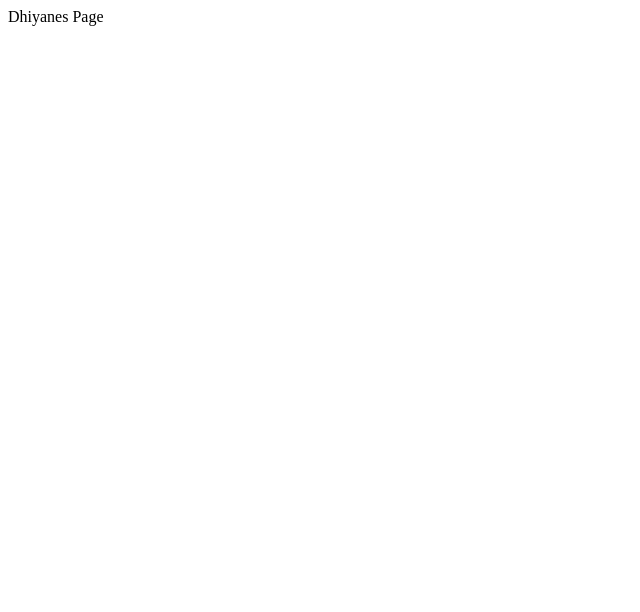
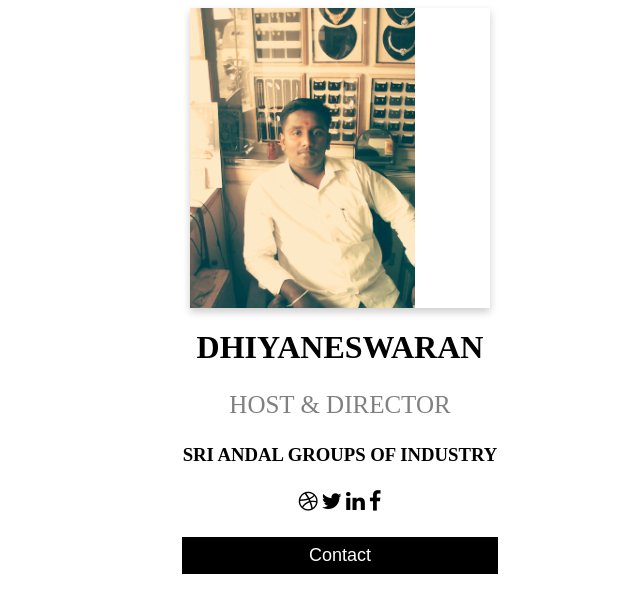
Before and after one commit to dhiyaneshkannan/dhiyaneshkannan.github.io, a plain HTML site: page index.html in a window 1280 px wide. Shown: the whole page, without its empty margins (0-640 px from the left). Drawn offline with Linux system fonts and the light colour scheme.

Commit message:
Update index.html

```diff
--- a/index.html
+++ b/index.html
@@ -1,5 +1,115 @@
 <html>
+<link rel="stylesheet" href="https://cdnjs.cloudflare.com/ajax/libs/font-awesome/4.7.0/css/font-awesome.min.css">
+<style>
+.container {
+    position: relative;
+    width: 50%;
+}
+
+.image {
+  opacity: 1;
+  display: block;
+  width: 100%;
+  height: auto;
+  transition: .5s ease;
+  backface-visibility: hidden;
+}
+
+.middle {
+  transition: .5s ease;
+  opacity: 0;
+  position: absolute;
+  top: 50%;
+  left: 50%;
+  transform: translate(-50%, -50%);
+  -ms-transform: translate(-50%, -50%)
+}
+
+.container:hover .image {
+  opacity: 0.3;
+}
+
+.container:hover .middle {
+  opacity: 1;
+}
+
+.text {
+  background-color: #4CAF50;
+  color: white;
+  font-size: 16px;
+  padding: 16px 32px;
+}
+.card {
+  box-shadow: 0 4px 8px 0 rgba(0, 0, 0, 0.2);
+  max-width: 300px;
+  margin: auto;
+  text-align: center;
+  font-family: arial;
+}
+
+.container {
+  padding: 0 16px;
+}
+
+.container::after {
+  content: "";
+  clear: both;
+  display: table;
+}
+
+.title {
+  color: grey;
+  font-size: 25px;
+}
+
+button {
+  border: none;
+  outline: 0;
+  display: inline-block;
+  padding: 8px;
+  color: white;
+  background-color: #000;
+  text-align: center;
+  cursor: pointer;
+  width: 100%;
+  font-size: 18px;
+}
+
+a {
+  text-decoration: none;
+  font-size: 22px;
+  color: black;
+}
+
+button:hover, a:hover {
+  opacity: 0.7;
+}
+</style>
+</head>
 <body>
-<p> Dhiyanes Page</p>
+
+
+
+<div class="container">
+<CENTER>
+<div class="card">
+  <img src="d2.jpg" alt="Avatar" class="image" style="width:75%">
+  <div class="middle">
+    <div class="text">DHIYANESH KANNAN</div>
+  </div>
+</div>
+  <div class="container">
+    <h1>DHIYANESWARAN</h1>
+    <p class="title">HOST & DIRECTOR </p>
+    <p><h3>SRI ANDAL GROUPS OF INDUSTRY</h3></p>
+    <div style="margin: 24px 0;">
+      <a href="#"><i class="fa fa-dribbble"></i></a>
+      <a href="#"><i class="fa fa-twitter"></i></a>
+      <a href="#"><i class="fa fa-linkedin"></i></a>
+      <a href="#"><i class="fa fa-facebook"></i></a>
+   </div>
+   <p><button>Contact</button></p>
+  </div>
+</div>
 </body>
 </html>
```
